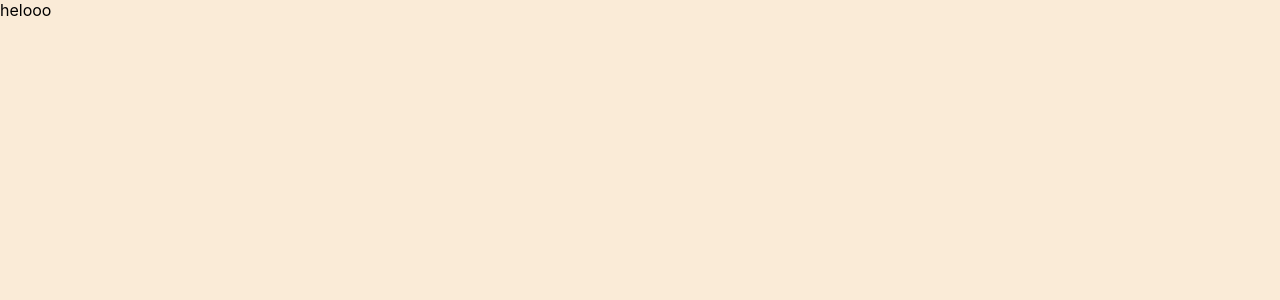
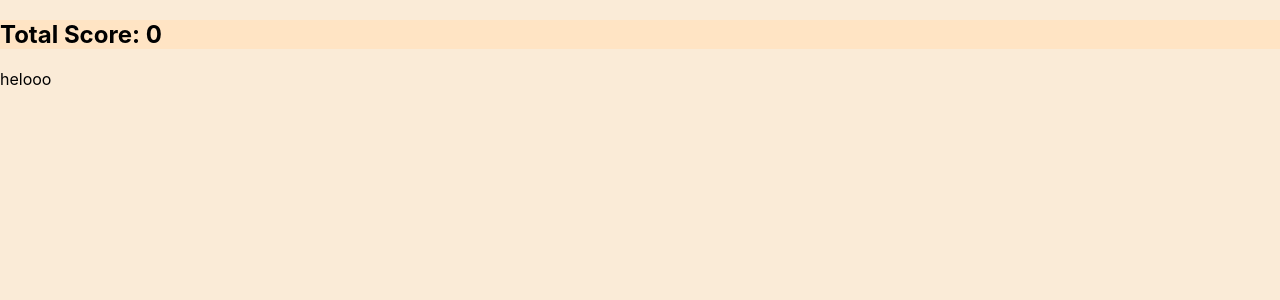
Before and after one commit to OmarMallouk/Quizz_App, a React (Create React App) app in the folder quizz/: page /quiz in a window 1280 px wide. Shown: the top 300 px of the page. Built offline with nearby package versions, Linux system fonts and the light colour scheme.

Commit message:
added more to redux logic

```diff
--- a/quizz/src/dataSlice.js
+++ b/quizz/src/dataSlice.js
@@ -5,7 +5,7 @@ const initialState = {
 }
 
 const scoreSlice = createSlice({
-    name:"scoreSlice",
+    name:"scoreCount",
     initialState,
     reducers:{
         incrementByAnswers:(state,action) =>{
--- a/quizz/src/fakeData/quizz_data.js
+++ b/quizz/src/fakeData/quizz_data.js
@@ -1,4 +1,4 @@
-[
+const mockData =[
     {
       id: 1,
       title: "General Knowledge Quiz",
@@ -21,3 +21,5 @@
       ],
     },
   ];
+
+  export default mockData;
--- a/quizz/src/index.js
+++ b/quizz/src/index.js
@@ -8,7 +8,7 @@ import scoreReducer from './dataSlice';
 
 const store = configureStore({
     reducer:{
-        scoreSlice: scoreReducer,
+        scoreCount: scoreReducer,
     }
 })
 const root = ReactDOM.createRoot(document.getElementById('root'));
--- /dev/null
+++ b/quizz/src/pages/Navbar.jsx
@@ -0,0 +1,23 @@
+
+import { useSelector } from "react-redux";
+import "../styles/navbar.css"
+
+
+
+const Navbar = () =>{
+    let totalScore = useSelector(state=>state.scoreCount.value)
+
+
+
+    return(
+
+<div className="totalScore">
+    <h2 >Total Score: {totalScore}</h2>
+</div>
+
+
+    );
+}
+
+
+export default Navbar;
--- a/quizz/src/pages/Quiz.jsx
+++ b/quizz/src/pages/Quiz.jsx
@@ -1,6 +1,10 @@
 import React, { useState, useEffect, useContext} from "react";
 import axios from "axios";
 import "../styles/home.css"
+import {useDispatch} from "react-redux";
+import { incrementByAnswers } from "../dataSlice";
+import mockData from "../fakeData/quizz_data";
+import Navbar from "./Navbar";
 import { useNavigate } from 'react-router-dom';
 
 
@@ -10,10 +14,11 @@ const navigate = useNavigate();
 
 
     return(
+       <div>
+          <Navbar/>
+    helooo
 
 
-    <div>
-    helooo
     </div>
   );
 };
--- /dev/null
+++ b/quizz/src/styles/navbar.css
@@ -0,0 +1,5 @@
+.totalScore{
+    width: 100%;
+    height: 60%;
+    background-color: bisque;
+}
```
